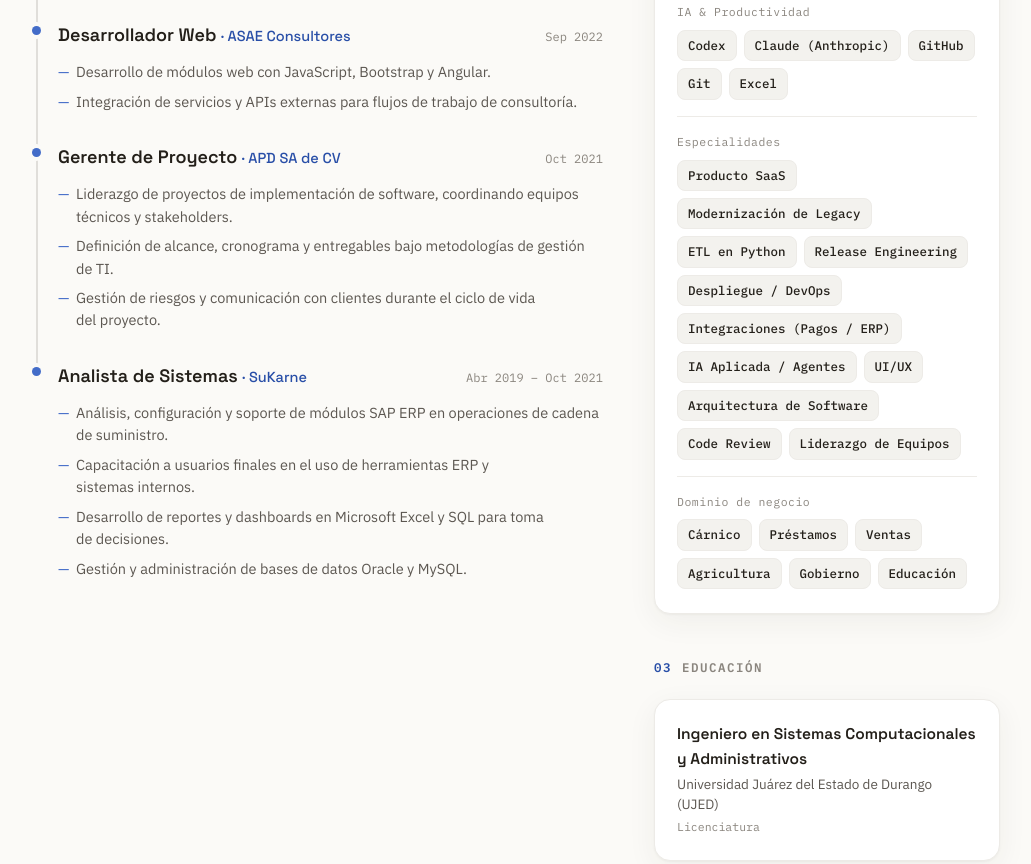
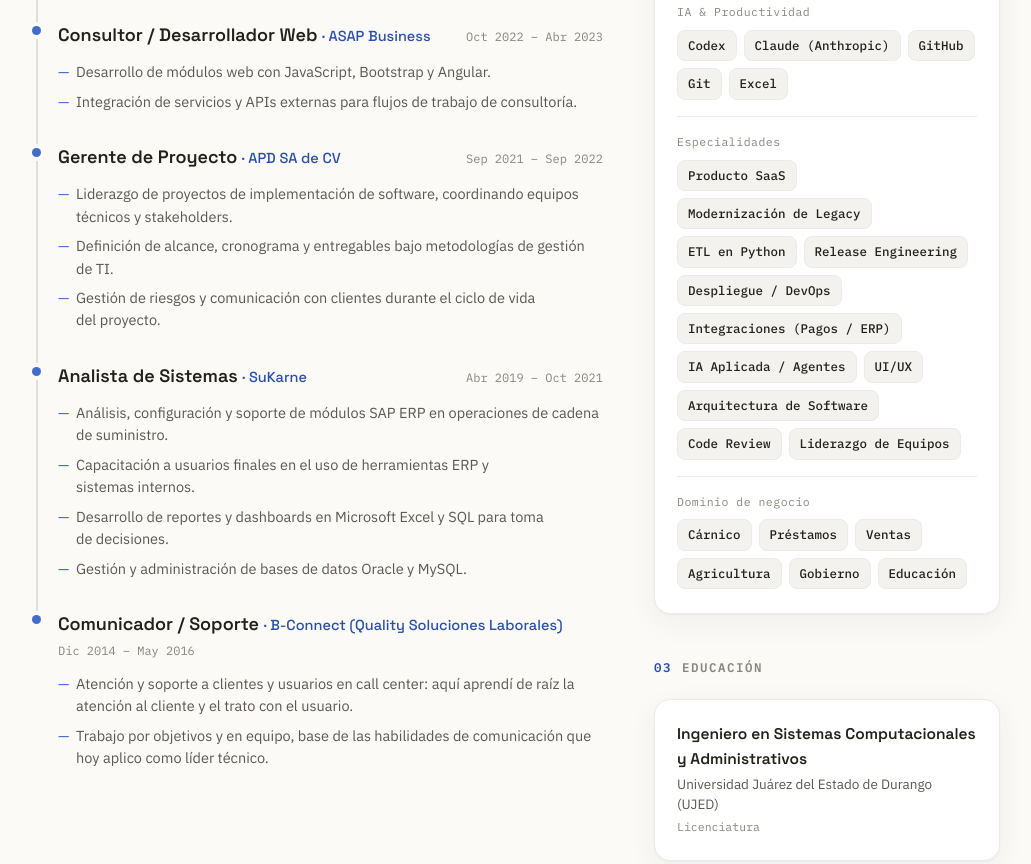
Before and after one commit to xAnxGxeLx/contratame, a plain HTML site: page index.html in a window 1280 px wide. Shown: the part 1487-2351 px from the top of the page, without its empty margins (124-1155 px from the left). Drawn offline with Linux system fonts and the light colour scheme.

Commit message:
cv: corrige experiencia (ASAP, fechas APD/ASAP) y suma B-Connect (ES/EN)
- ASAE Consultores -> ASAP Business (Consultor / Desarrollador Web).
- Fechas precisadas: APD Sep 2021-Sep 2022, ASAP Oct 2022-Abr 2023.
- Nuevo empleo temprano B-Connect (call center, Dic 2014-May 2016),
  enfocado en atención al cliente/usuario y comunicación.

Co-Authored-By: Claude Opus 4.8 <noreply@anthropic.com>

```diff
--- a/index.html
+++ b/index.html
@@ -522,11 +522,11 @@ const DATA = {
         "Panel de administración multi-cliente en Next.js (licencias, features y clientes) y cobros integrados con Mercado Pago.",
         "Backend con PostgreSQL y Supabase; pipeline de release con instalador Inno Setup y auto-actualización propia."
       ]},
-      { title:"Desarrollador Web", co:"ASAE Consultores", date:"Sep 2022", points:[
+      { title:"Consultor / Desarrollador Web", co:"ASAP Business", date:"Oct 2022 – Abr 2023", points:[
         "Desarrollo de módulos web con JavaScript, Bootstrap y Angular.",
         "Integración de servicios y APIs externas para flujos de trabajo de consultoría."
       ]},
-      { title:"Gerente de Proyecto", co:"APD SA de CV", date:"Oct 2021", points:[
+      { title:"Gerente de Proyecto", co:"APD SA de CV", date:"Sep 2021 – Sep 2022", points:[
         "Liderazgo de proyectos de implementación de software, coordinando equipos técnicos y stakeholders.",
         "Definición de alcance, cronograma y entregables bajo metodologías de gestión de TI.",
         "Gestión de riesgos y comunicación con clientes durante el ciclo de vida del proyecto."
@@ -536,6 +536,10 @@ const DATA = {
         "Capacitación a usuarios finales en el uso de herramientas ERP y sistemas internos.",
         "Desarrollo de reportes y dashboards en Microsoft Excel y SQL para toma de decisiones.",
         "Gestión y administración de bases de datos Oracle y MySQL."
+      ]},
+      { title:"Comunicador / Soporte", co:"B-Connect (Quality Soluciones Laborales)", date:"Dic 2014 – May 2016", points:[
+        "Atención y soporte a clientes y usuarios en call center: aquí aprendí de raíz la atención al cliente y el trato con el usuario.",
+        "Trabajo por objetivos y en equipo, base de las habilidades de comunicación que hoy aplico como líder técnico."
       ]}
     ],
     skillGroups: [
@@ -599,11 +603,11 @@ const DATA = {
         "Multi-tenant admin dashboard in Next.js (licenses, features, customers) and payments integrated with Mercado Pago.",
         "Backend with PostgreSQL and Supabase; release pipeline with an Inno Setup installer and custom auto-update."
       ]},
-      { title:"Web Developer", co:"ASAE Consultores", date:"Sep 2022", points:[
+      { title:"Consultant / Web Developer", co:"ASAP Business", date:"Oct 2022 – Apr 2023", points:[
         "Developed web modules with JavaScript, Bootstrap and Angular.",
         "Integrated external services and APIs for consulting workflows."
       ]},
-      { title:"Project Manager", co:"APD SA de CV", date:"Oct 2021", points:[
+      { title:"Project Manager", co:"APD SA de CV", date:"Sep 2021 – Sep 2022", points:[
         "Led software implementation projects, coordinating technical teams and stakeholders.",
         "Defined scope, timeline and deliverables under IT management methodologies.",
         "Managed risks and client communication throughout the project lifecycle."
@@ -613,6 +617,10 @@ const DATA = {
         "Trained end users on ERP tools and internal systems.",
         "Built reports and dashboards in Microsoft Excel and SQL for decision-making.",
         "Managed and administered Oracle and MySQL databases."
+      ]},
+      { title:"Customer Support Agent", co:"B-Connect (Quality Soluciones Laborales)", date:"Dec 2014 – May 2016", points:[
+        "Customer and user support in a call center: this is where I learned customer care and user-facing communication from the ground up.",
+        "Goal-driven teamwork — the foundation of the communication skills I apply today as a technical lead."
       ]}
     ],
     skillGroups: [
```
